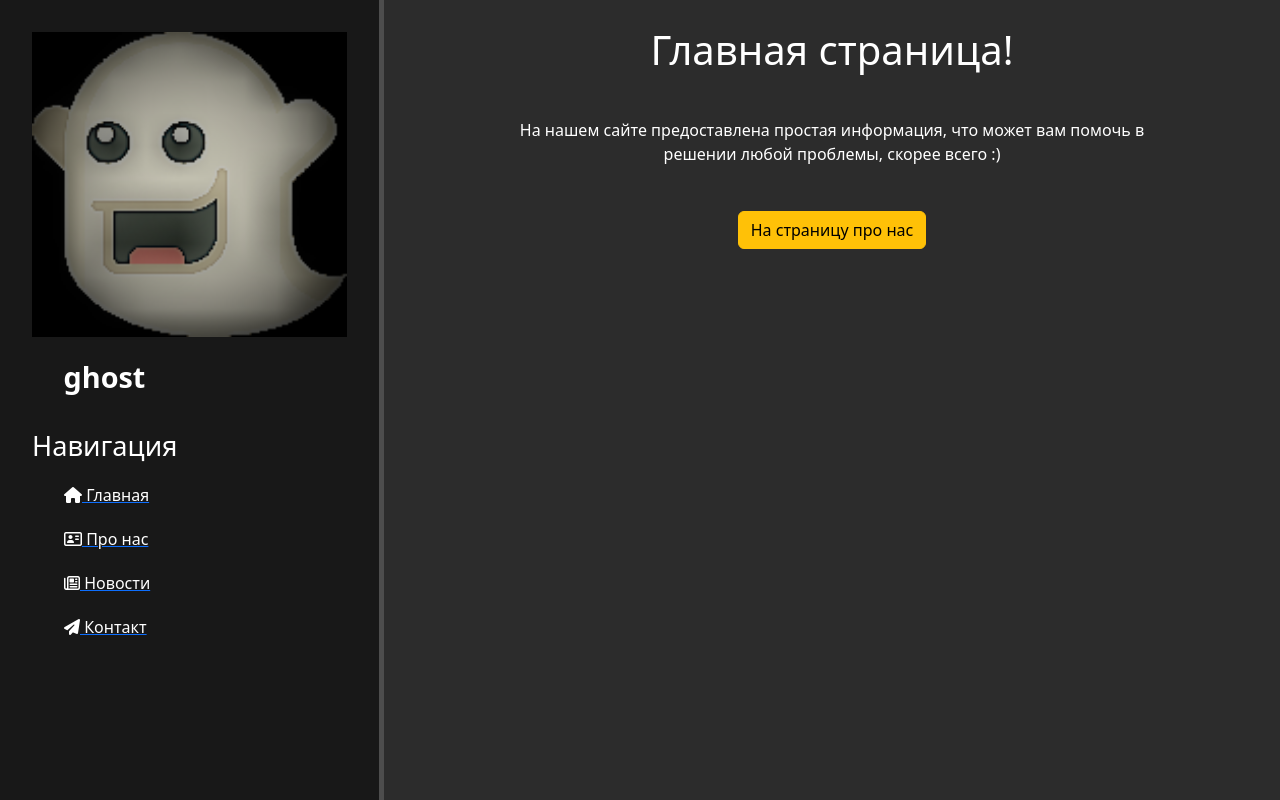
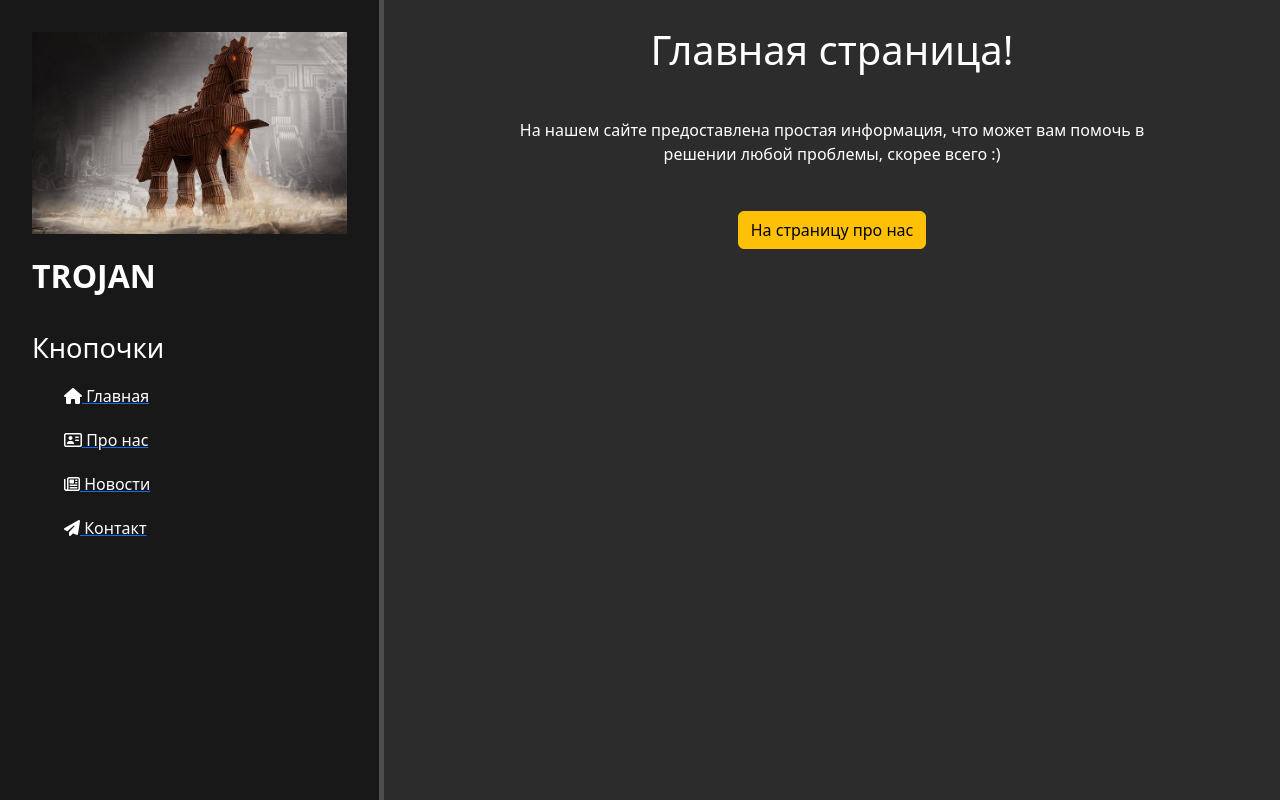
Before and after one commit to perep111/web-app, a Django app: page / in a window 1280 px wide. Run offline with Django 4.2, Linux system fonts and the light colour scheme.

Commit message:
поменял картинку, настроил под нее CSS

```diff
--- a/main/templates/main/layout.html
+++ b/main/templates/main/layout.html
@@ -15,9 +15,9 @@
 </head>
 <body>
     <aside>
-        <img src="{% static 'main/img/ghost.png' %}" alt="Лого">
-        <span class="logo">ghost</span>
-        <h3>Навигация</h3>
+        <img src="{% static 'main/img/trojan.jpg' %}" alt="Лого">
+        <span class="logo">TROJAN</span>
+        <h3>Кнопочки</h3>
         <ul>
             <a href="{% url 'home' %}"><li><i class="fa-solid fa-house"></i> Главная</li></a>
             <a href="{% url 'about' %}"><li><i class="fa-sharp fa-regular fa-address-card"></i> Про нас</li></a>
--- a/static/main/css/main.css
+++ b/static/main/css/main.css
@@ -28,6 +28,12 @@ aside .logo {
 aside h3 {
     margin-top: 50px;
     font-size: 170%;
+}
+
+aside .logo {
+    font-size: 200%;
+    position: relative;
+    left: -10%;
 }
 
 aside ul {list-style: none}
```
Also changed, not shown: static/main/img/icons8.png (added), static/main/img/trojan.jpg (added).
